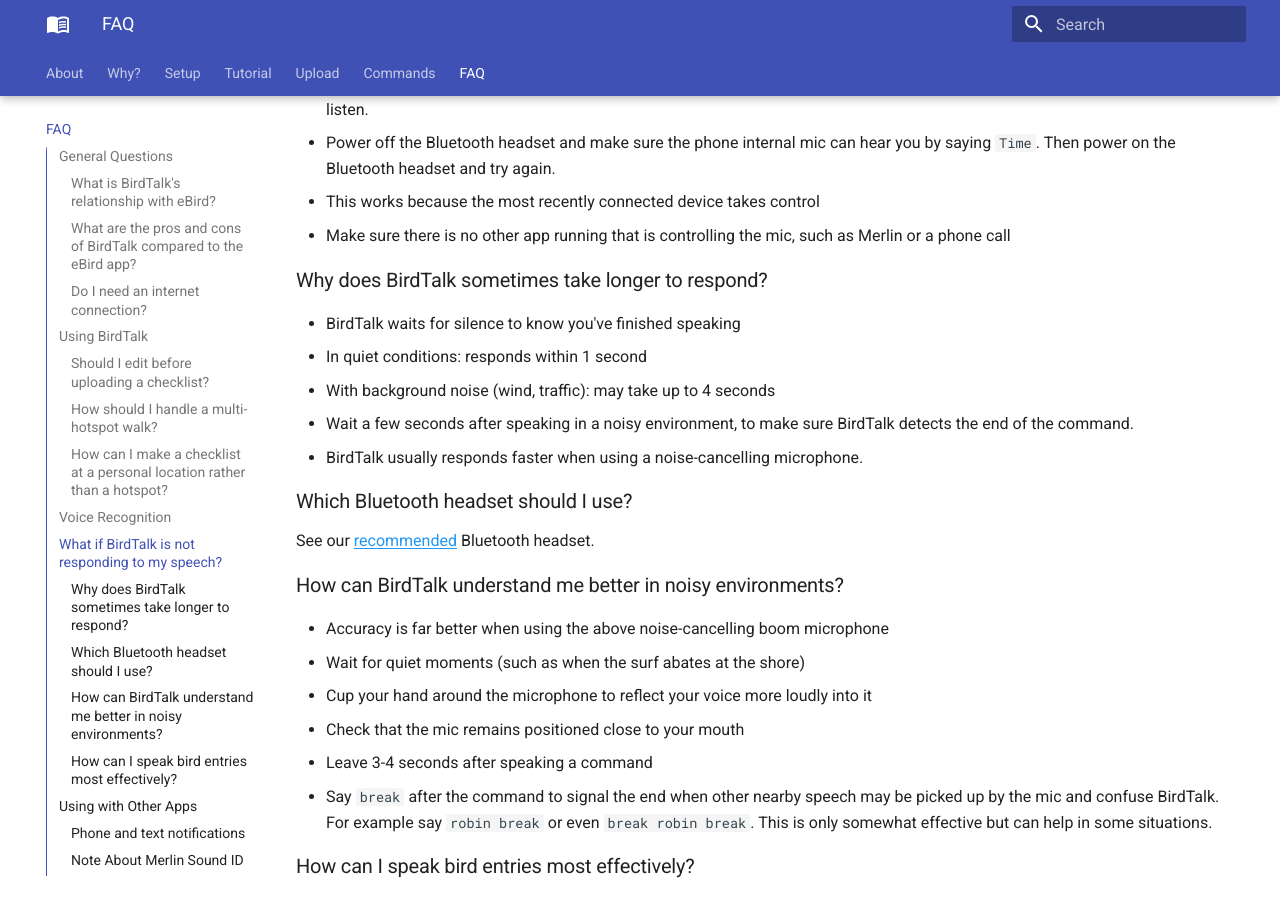
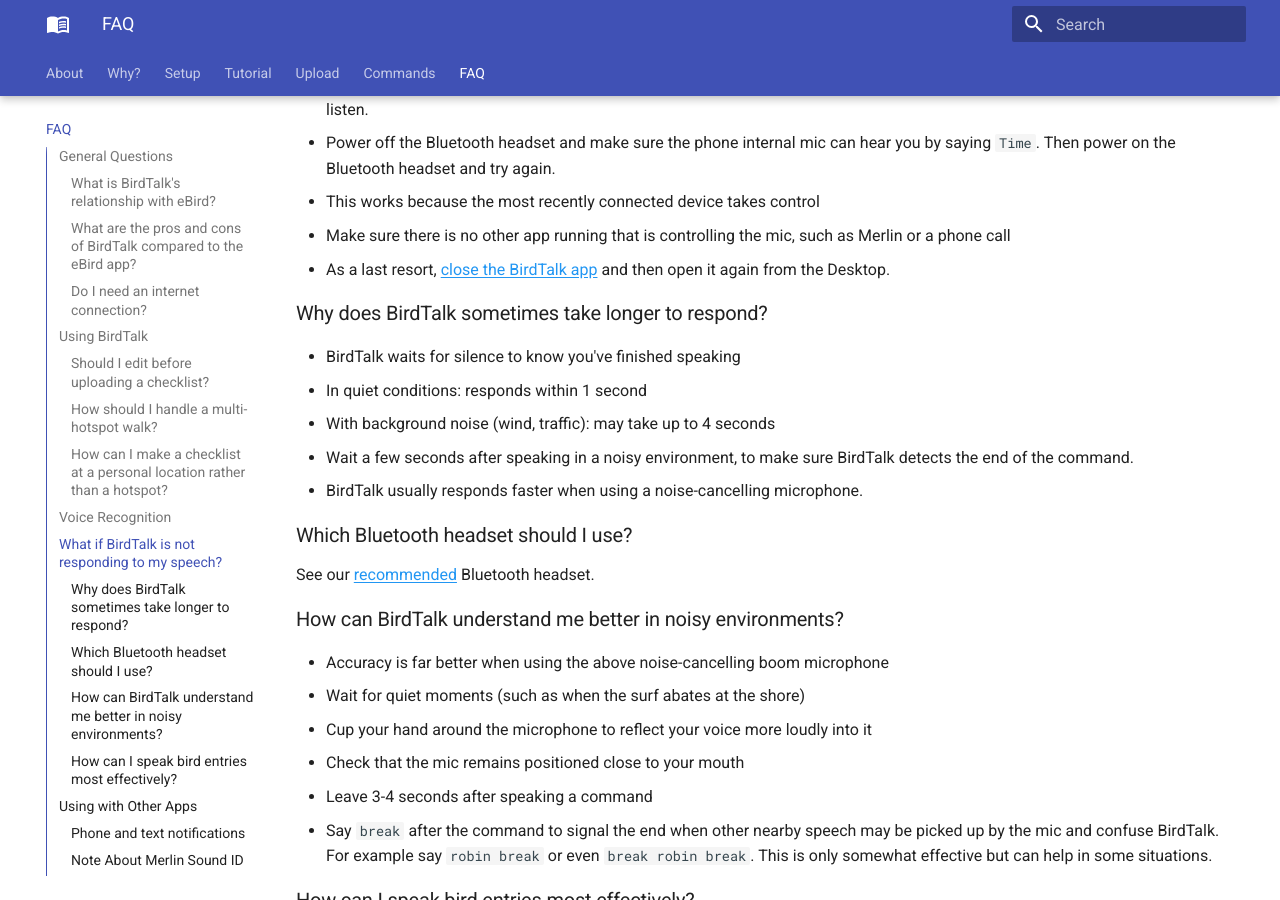
Before and after one commit to johncallender/birdtalk-docs, an MkDocs documentation site: the page built from docs/faq.md, in a window 1280 px wide and 900 px high, scrolled down 2076 px. Built offline with MkDocs 1.6.1 and Material for MkDocs 9.7.7, drawn with Linux system fonts in a browser that asks for light colours.

Commit message:
FAQ: show how to close and reopen BirdTalk in no-response situations

```diff
--- a/docs/faq.md
+++ b/docs/faq.md
@@ -57,7 +57,6 @@
 - The work-around is to start a checklist using the neareset hotspot instead.
 - Then, after completing and uploading the checklist, edit the location for that checklist on your web account at eBird.
 
-
 ## Voice Recognition
 
 ## What if BirdTalk is not responding to my speech?
@@ -69,6 +68,7 @@
 - Power off the Bluetooth headset and make sure the phone internal mic can hear you by saying `Time`.  Then power on the Bluetooth headset and try again.
 - This works because the most recently connected device takes control
 - Make sure there is no other app running that is controlling the mic, such as Merlin or a phone call
+- As a last resort, <a href="https://support.apple.com/guide/iphone/quit-and-reopen-an-app-iph83bfec492/ios">close the BirdTalk app</a> and then open it again from the Desktop.
 
 ### Why does BirdTalk sometimes take longer to respond?
 
```
